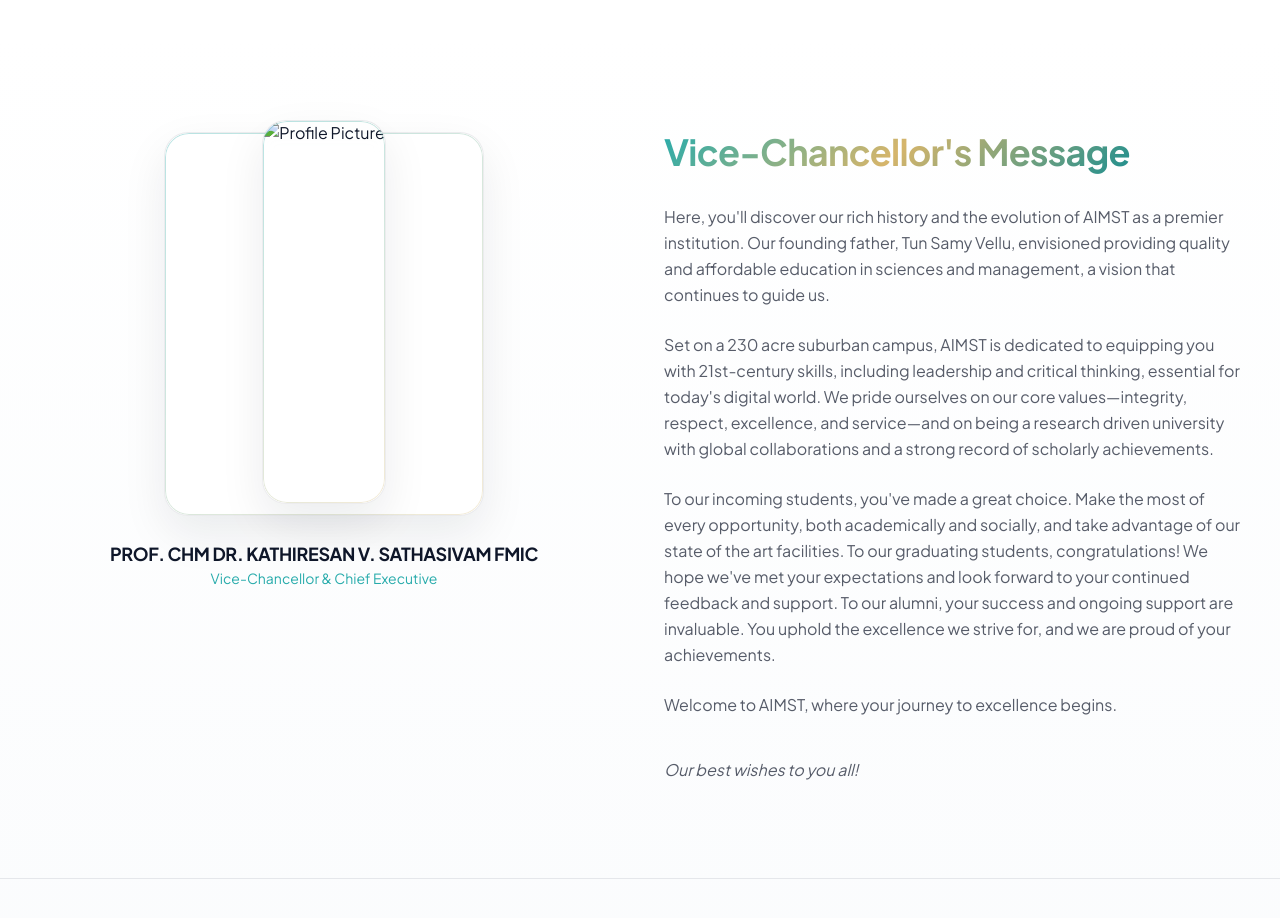
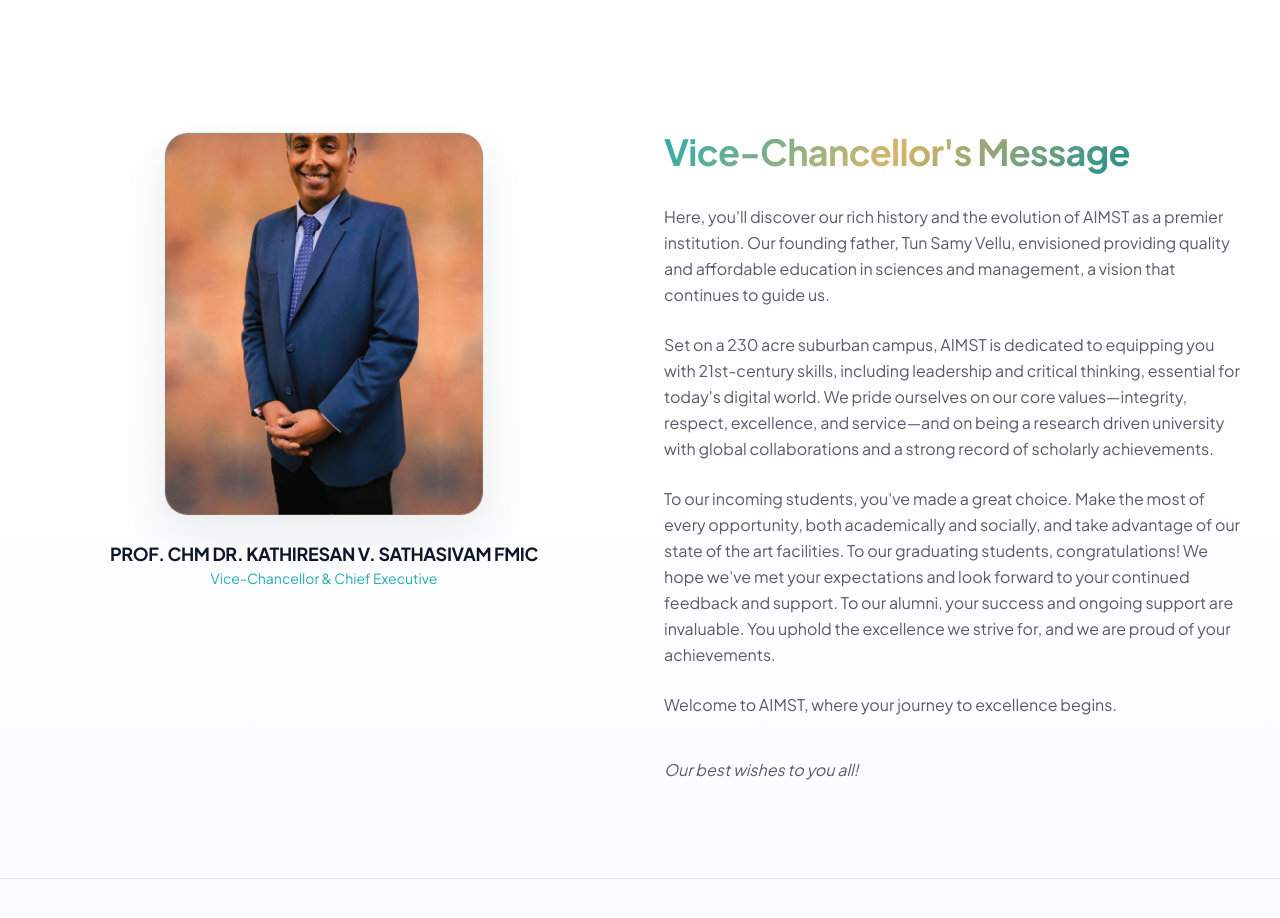
Before and after one commit to ODLstudio/AIMST-Lifelong-Learning, a plain HTML site: page about-light.html in a window 1280 px wide. Shown: the part 1020-1938 px from the top of the page. Drawn offline with nearby package versions, Linux system fonts and the light colour scheme.

Commit message:
vc pic update

```diff
--- a/about-light.html
+++ b/about-light.html
@@ -465,10 +465,8 @@
     <div class="max-w-7xl mx-auto px-4 sm:px-6 lg:px-8 mb-24">
      <div class="grid lg:grid-cols-2 gap-12 items-start">
       <div class="text-center">
-       <div class="gradient-border rounded-3xl p-8 bg-white/80 backdrop-blur mx-auto max-w-xs h-96 flex items-center justify-center mb-6">
        <div class="gradient-border rounded-3xl bg-white/80 backdrop-blur mx-auto max-w-xs h-96 overflow-hidden mb-6">
-            <img src="assets/people/vc.jpeg" alt="Profile Picture" class="w-full h-full object-cover">
-       </div>
+            <img src="assets/people/vc.jpg" alt="Profile Picture" class="w-full h-full object-cover">
        </div>
        <h3 id="vc-name" class="text-lg font-bold text-white mt-6">PROF. CHM DR. KATHIRESAN V. SATHASIVAM FMIC</h3>
        <p class="text-[#27abab] text-sm">Vice-Chancellor &amp; Chief Executive</p>
```
Also changed, not shown: assets/people/vc.jpg (added).
